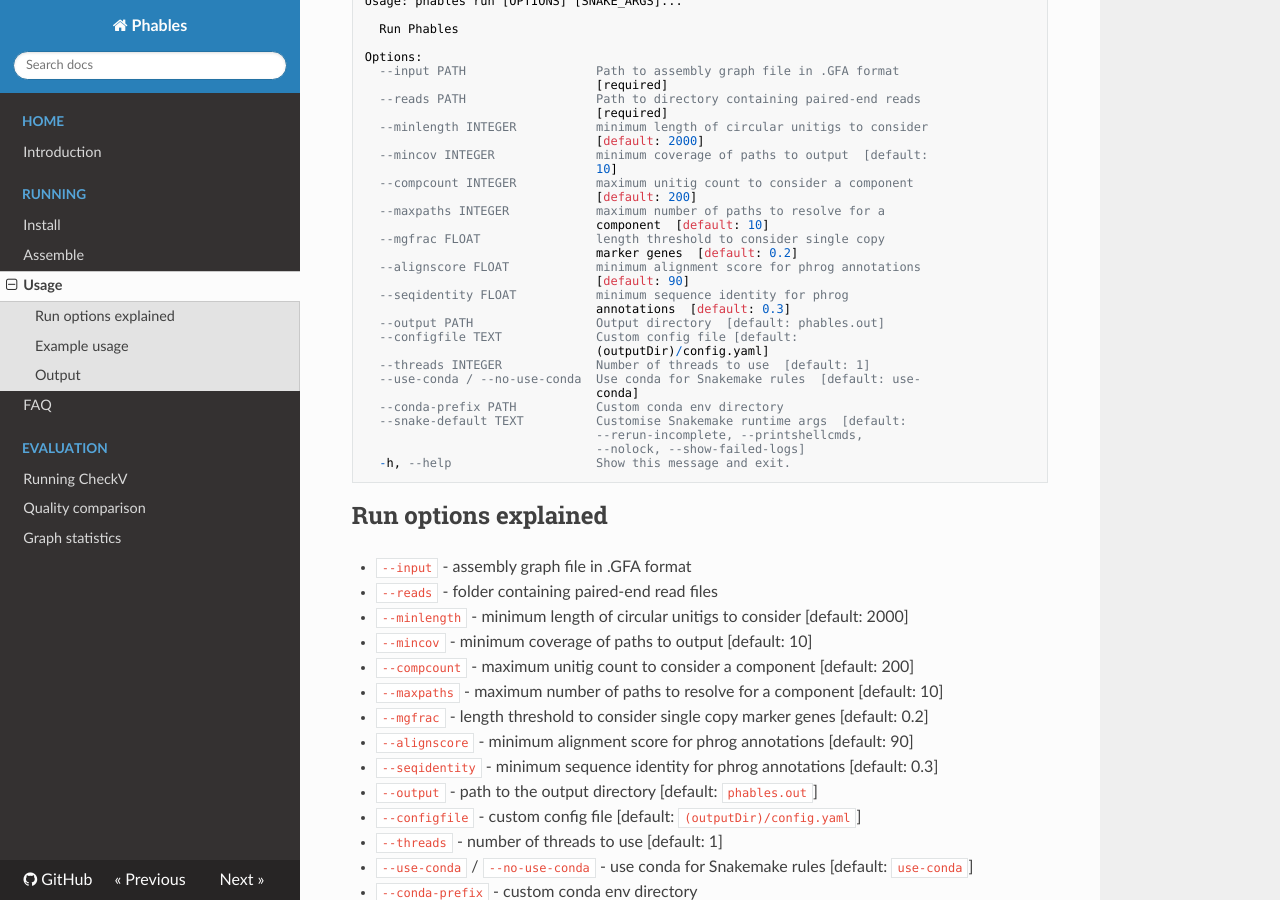
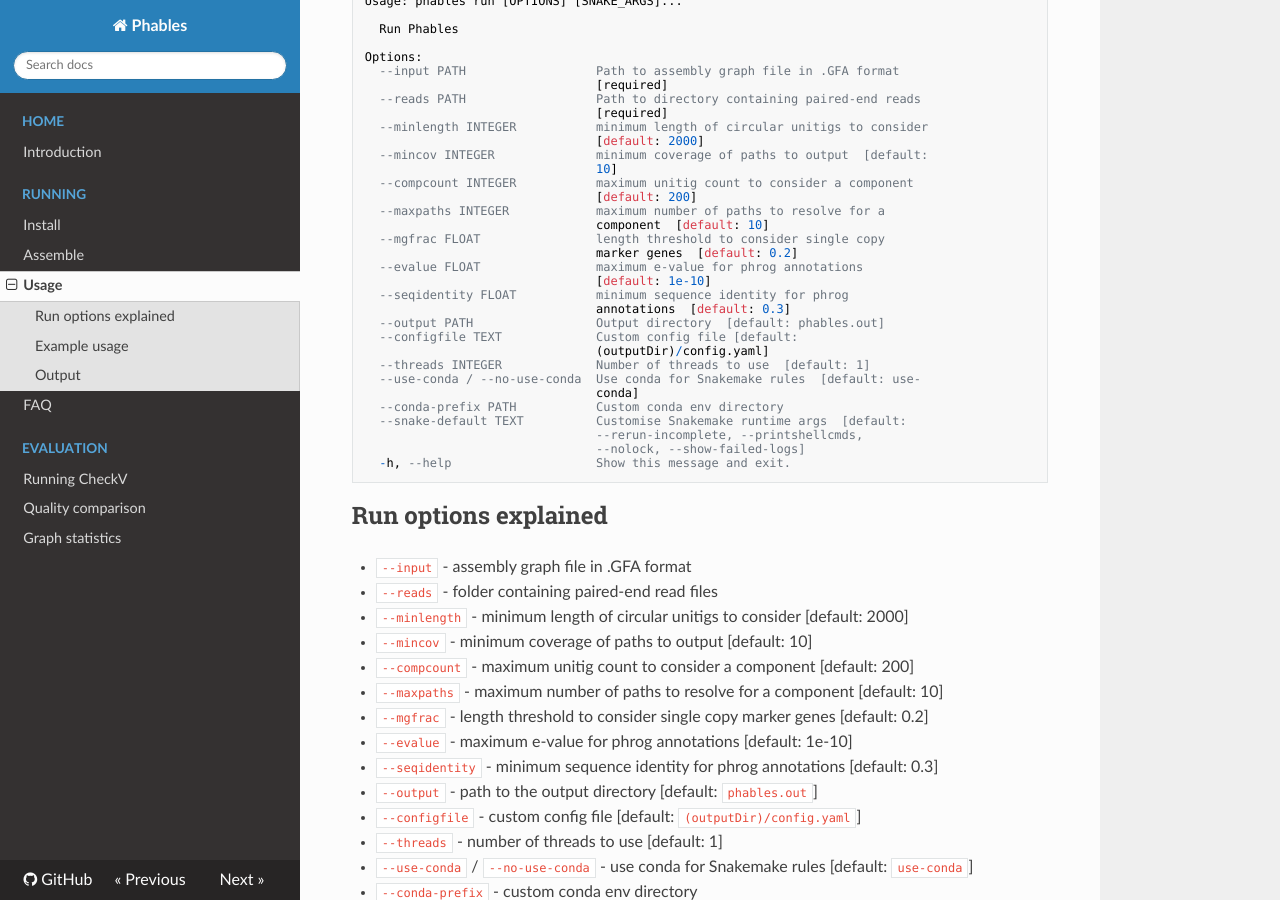
Before and after one commit to Vini2/phables, an MkDocs documentation site: the page built from docs/usage.md, in a window 1280 px wide and 900 px high, scrolled down 228 px. Built offline with MkDocs 1.6.1, drawn with Linux system fonts in a browser that asks for light colours; nearby versions of some CDN libraries; a script that is not in the unit is left out.

Commit message:
DOC: update usage help

```diff
--- a/docs/usage.md
+++ b/docs/usage.md
@@ -22,8 +22,8 @@ Options:
                                 component  [default: 10]
   --mgfrac FLOAT                length threshold to consider single copy
                                 marker genes  [default: 0.2]
-  --alignscore FLOAT            minimum alignment score for phrog annotations
-                                [default: 90]
+  --evalue FLOAT                maximum e-value for phrog annotations
+                                [default: 1e-10]
   --seqidentity FLOAT           minimum sequence identity for phrog
                                 annotations  [default: 0.3]
   --output PATH                 Output directory  [default: phables.out]
@@ -48,7 +48,7 @@ Options:
 * `--compcount` - maximum unitig count to consider a component [default: 200]
 * `--maxpaths` - maximum number of paths to resolve for a component [default: 10]
 * `--mgfrac` - length threshold to consider single copy marker genes [default: 0.2]
-* `--alignscore` - minimum alignment score for phrog annotations [default: 90]
+* `--evalue` - maximum e-value for phrog annotations [default: 1e-10]
 * `--seqidentity` - minimum sequence identity for phrog annotations [default: 0.3]
 * `--output` - path to the output directory [default: `phables.out`]
 * `--configfile` - custom config file [default: `(outputDir)/config.yaml`]
```
